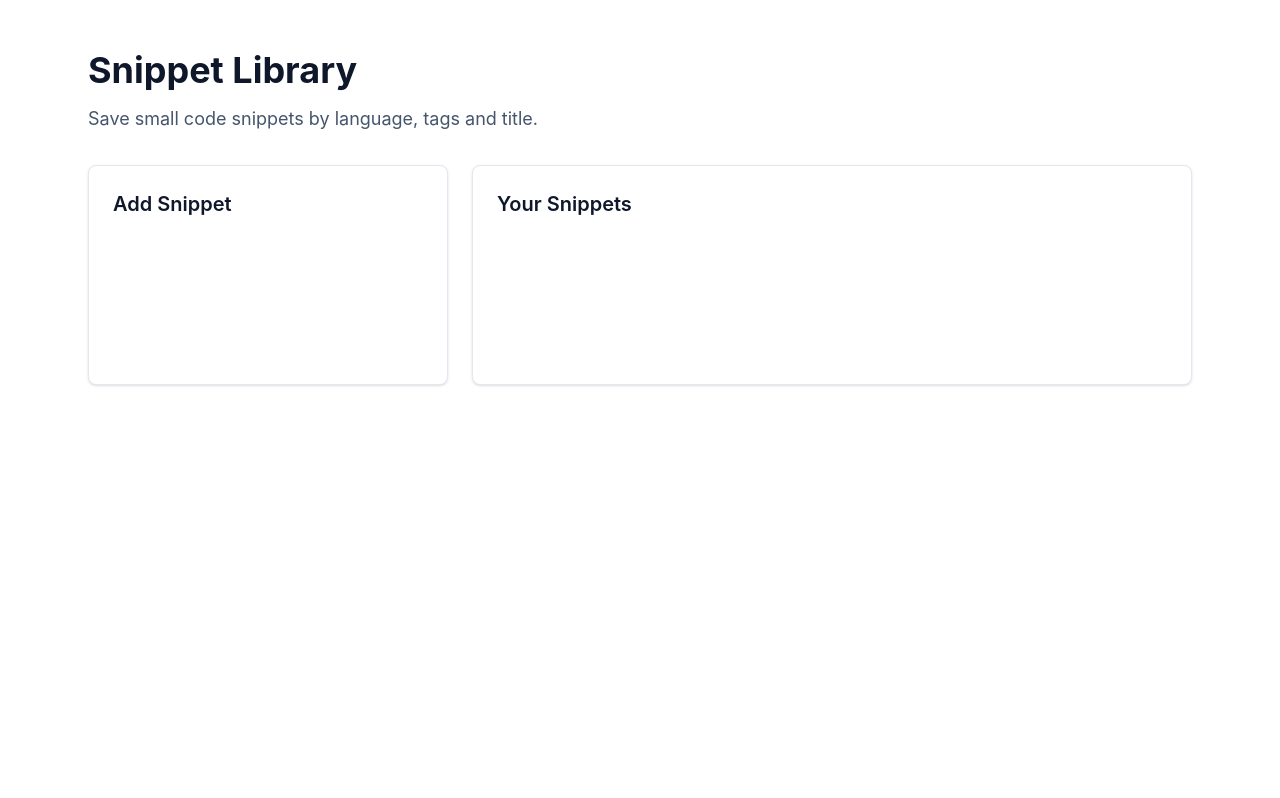
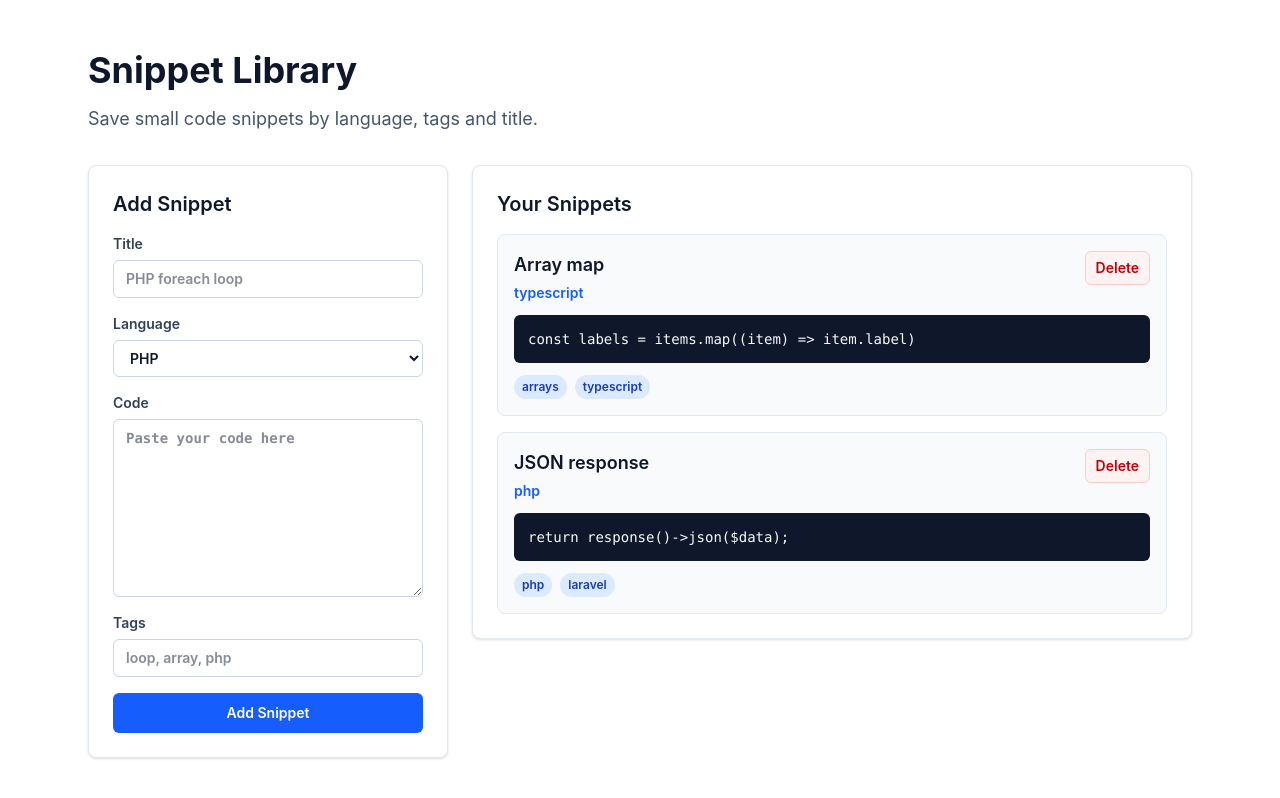
Before and after one commit to armanist/snippet-library-vue, a Vue app: page / in a window 1280 px wide. Shown: the top 798 px of the page. Built offline with nearby package versions, Linux system fonts and the light colour scheme; the HTML template or start-up script is replaced by a standard one.

Commit message:
feat: add local snippet managment

```diff
--- a/src/App.vue
+++ b/src/App.vue
@@ -1,3 +1,48 @@
+<script setup lang="ts">
+import { ref } from 'vue'
+import SnippetList from './snippets/SnippetList.vue'
+import type { Snippet, SnippetDraft } from './snippets/snippet'
+import SnippetForm from './snippets/SnippetForm.vue'
+
+const snippets = ref<Snippet[]>([
+  {
+    id: '1',
+    title: 'Array map',
+    language: 'typescript',
+    code: 'const labels = items.map((item) => item.label)',
+    tags: ['arrays', 'typescript'],
+    createdAt: '2026-09-27T00:00:00.000Z',
+  },
+  {
+    id: '2',
+    title: 'JSON response',
+    language: 'php',
+    code: 'return response()->json($data);',
+    tags: ['php', 'laravel'],
+    createdAt: '2026-09-27T00:00:00.000Z',
+  },
+])
+
+const formError = ref<string | null>(null)
+
+function handleSubmitted(draft: SnippetDraft): void {
+  formError.value = null
+
+  snippets.value.unshift({
+    id: crypto.randomUUID(),
+    createdAt: new Date().toISOString(),
+    ...draft,
+  })
+}
+
+function handleValidationError(message: string): void {
+  formError.value = message
+}
+
+function handleDelete(id: string): void {
+  snippets.value = snippets.value.filter((snippet) => snippet.id !== id)
+}
+</script>
 <template>
   <main class="mx-auto max-w-6xl px-4 py-8 sm:px-6 sm:py-12">
     <header class="mb-8">
@@ -12,12 +57,17 @@
         class="min-h-[220px] min-w-0 rounded-lg border border-slate-200 bg-white p-6 shadow-sm"
       >
         <h2 class="mb-4 text-xl font-semibold text-slate-900">Add Snippet</h2>
+        <SnippetForm @submitted="handleSubmitted" @validation-error="handleValidationError" />
+        <p v-if="formError" class="mt-4 rounded-md bg-red-50 px-3 py-2 text-sm text-red-700">
+          {{ formError }}
+        </p>
       </section>
 
       <section
         class="min-h-[220px] min-w-0 rounded-lg border border-slate-200 bg-white p-6 shadow-sm"
       >
         <h2 class="mb-4 text-xl font-semibold text-slate-900">Your Snippets</h2>
+        <SnippetList :snippets="snippets" @delete-requested="handleDelete" />
       </section>
     </section>
   </main>
--- /dev/null
+++ b/src/snippets/SnippetCard.vue
@@ -0,0 +1,48 @@
+<script setup lang="ts">
+import type { Snippet } from './snippet'
+
+const props = defineProps<{ snippet: Snippet }>()
+
+const emit = defineEmits<{
+  (event: 'delete-requested', id: string): void
+}>()
+
+function handleDelete(): void {
+  emit('delete-requested', props.snippet.id)
+}
+</script>
+
+<template>
+  <article class="min-w-0 rounded-lg border border-slate-200 bg-slate-50 p-4">
+    <header class="mb-3 flex items-start justify-between gap-4">
+      <div>
+        <h3 class="mb-1 text-lg font-semibold text-slate-900">
+          {{ props.snippet.title }}
+        </h3>
+        <p class="text-sm font-semibold text-blue-600">{{ props.snippet.language }}</p>
+      </div>
+
+      <button
+        type="button"
+        class="shrink-0 rounded-md border border-red-200 bg-red-50 px-2.5 py-1.5 text-sm font-semibold text-red-700 transition hover:bg-red-100 focus:outline-none focus:ring-2 focus:ring-red-600 focus:ring-offset-2"
+        @click="handleDelete"
+      >
+        Delete
+      </button>
+    </header>
+
+    <pre
+      class="mb-3 max-w-full overflow-x-auto rounded-md bg-slate-900 p-3.5 text-sm text-slate-50"
+    ><code>{{ props.snippet.code }}</code></pre>
+
+    <div class="flex flex-wrap gap-2">
+      <span
+        v-for="tag in props.snippet.tags"
+        :key="tag"
+        class="rounded-full bg-blue-100 px-2 py-1 text-xs font-semibold text-blue-800"
+      >
+        {{ tag }}
+      </span>
+    </div>
+  </article>
+</template>
--- /dev/null
+++ b/src/snippets/SnippetForm.vue
@@ -0,0 +1,92 @@
+<script setup lang="ts">
+import { ref } from 'vue'
+import { languages } from './snippet'
+import type { Language, SnippetDraft } from './snippet'
+
+const title = ref('')
+const language = ref<Language>(languages[0])
+const code = ref('')
+const tags = ref('')
+
+const emit = defineEmits<{
+  (event: 'submitted', draft: SnippetDraft): void
+  (event: 'validation-error', message: string): void
+}>()
+
+function handleSubmit(): void {
+  const normalizedTitle = title.value.trim()
+  const normalizedCode = code.value.trim()
+
+  if (!normalizedTitle || !normalizedCode) {
+    emit('validation-error', 'Title and code are required.')
+    return
+  }
+
+  emit('submitted', {
+    title: normalizedTitle,
+    language: language.value,
+    code: normalizedCode,
+    tags: tags.value
+      .split(',')
+      .map((tag) => tag.trim())
+      .filter(Boolean),
+  })
+
+  title.value = ''
+  language.value = languages[0]
+  code.value = ''
+  tags.value = ''
+}
+</script>
+<template>
+  <form class="grid gap-4" @submit.prevent="handleSubmit">
+    <label class="grid gap-1.5 text-sm font-semibold text-slate-700">
+      Title
+      <input
+        v-model="title"
+        class="w-full rounded-md border border-slate-300 bg-white px-3 py-2 text-slate-900 outline-none transition focus:border-blue-600 focus:ring-2 focus:ring-blue-100"
+        type="text"
+        placeholder="PHP foreach loop"
+      />
+    </label>
+
+    <label class="grid gap-1.5 text-sm font-semibold text-slate-700">
+      Language
+      <select
+        v-model="language"
+        class="w-full rounded-md border border-slate-300 bg-white px-3 py-2 text-slate-900 outline-none transition focus:border-blue-600 focus:ring-2 focus:ring-blue-100"
+      >
+        <option v-for="item in languages" :key="item" :value="item">
+          {{ item.toUpperCase() }}
+        </option>
+      </select>
+    </label>
+
+    <label class="grid gap-1.5 text-sm font-semibold text-slate-700">
+      Code
+      <textarea
+        v-model="code"
+        class="w-full rounded-md border border-slate-300 bg-white px-3 py-2 font-mono text-sm text-slate-900 outline-none transition focus:border-blue-600 focus:ring-2 focus:ring-blue-100"
+        rows="8"
+        placeholder="Paste your code here"
+      />
+    </label>
+
+    <label class="grid gap-1.5 text-sm font-semibold text-slate-700">
+      Tags
+      <input
+        v-model="tags"
+        class="w-full rounded-md border border-slate-300 bg-white px-3 py-2 text-slate-900 outline-none transition focus:border-blue-600 focus:ring-2 focus:ring-blue-100"
+        type="text"
+        placeholder="loop, array, php"
+      />
+    </label>
+
+    <button
+      class="w-full rounded-md bg-blue-600 px-4 py-2.5 text-sm font-semibold text-white transition hover:bg-blue-700 focus:outline-none focus:ring-2 focus:ring-blue-600 focus:ring-offset-2"
+      type="submit"
+    >
+      Add Snippet
+    </button>
+  </form>
+</template>
--- /dev/null
+++ b/src/snippets/SnippetList.vue
@@ -0,0 +1,25 @@
+<script setup lang="ts">
+import SnippetCard from './SnippetCard.vue'
+import type { Snippet } from './snippet'
+
+const props = defineProps<{ snippets: Snippet[] }>()
+
+const emit = defineEmits<{
+  (event: 'delete-requested', id: string): void
+}>()
+
+function handleDelete(id: string): void {
+  emit('delete-requested', id)
+}
+</script>
+
+<template>
+  <div class="grid gap-4">
+    <SnippetCard
+      v-for="snippet in props.snippets"
+      :key="snippet.id"
+      :snippet="snippet"
+      @delete-requested="handleDelete"
+    />
+  </div>
+</template>
--- /dev/null
+++ b/src/snippets/snippet.ts
@@ -0,0 +1,14 @@
+export const languages = ['php', 'javascript', 'typescript', 'html', 'css'] as const
+
+export type Language = (typeof languages)[number]
+
+export interface Snippet {
+  id: string
+  title: string
+  language: Language
+  code: string
+  tags: string[]
+  createdAt: string
+}
+
+export type SnippetDraft = Omit<Snippet, 'id' | 'createdAt'>
```
